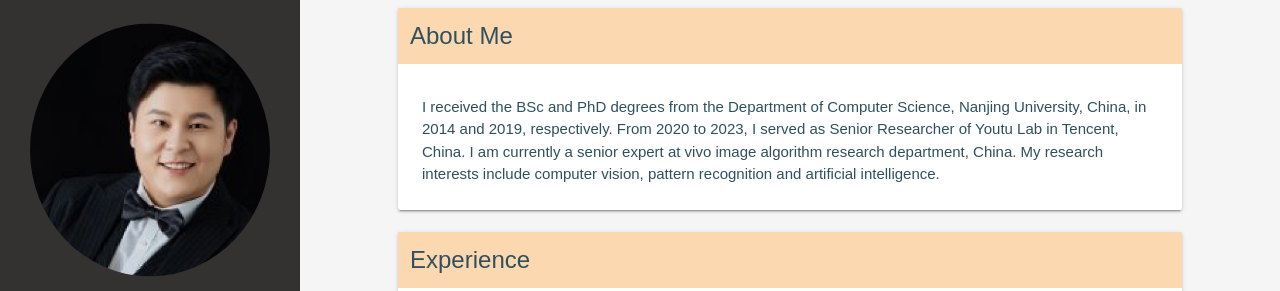
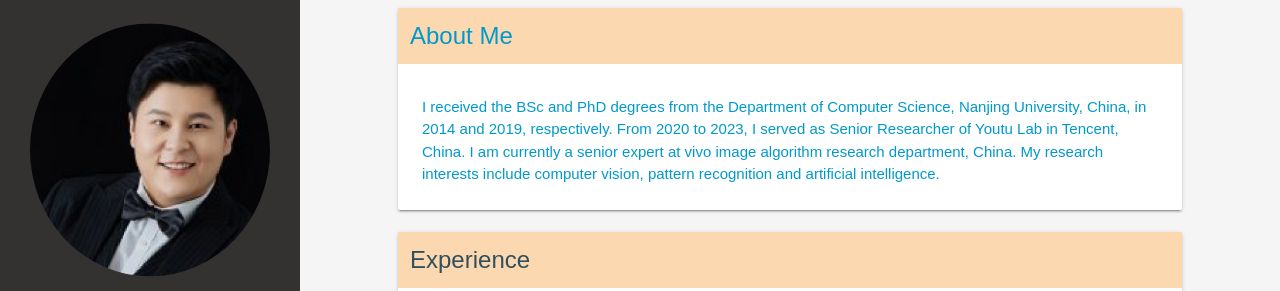
Before and after one commit to knightlibra/knightlibra.github.io, a plain HTML site: page index.html in a window 1280 px wide. Shown: the top 291 px of the page. Drawn offline with nearby package versions, Linux system fonts and the light colour scheme.

Commit message:
Update index.html

```diff
--- a/index.html
+++ b/index.html
@@ -113,7 +113,7 @@
                 <div class="row">
                     <div class="col s12 m12 l12">
                         <div class="card">
-                            <div class="card-content" style="color: #30505D;">
+                            <div class="card-content" style="color: #0099CC;">
                                 <span class="card-title" style="">About Me</span>
                                 <p style="padding: 24px;"> I received the BSc and PhD degrees from the Department of Computer Science, Nanjing University, China, in 2014 and 2019, respectively. From 2020 to 2023, I served as Senior Researcher of Youtu Lab in Tencent, China. I am currently a senior expert at vivo image algorithm research department, China. My research interests include computer vision, pattern recognition and artificial intelligence.</p>
                             </div>
```
